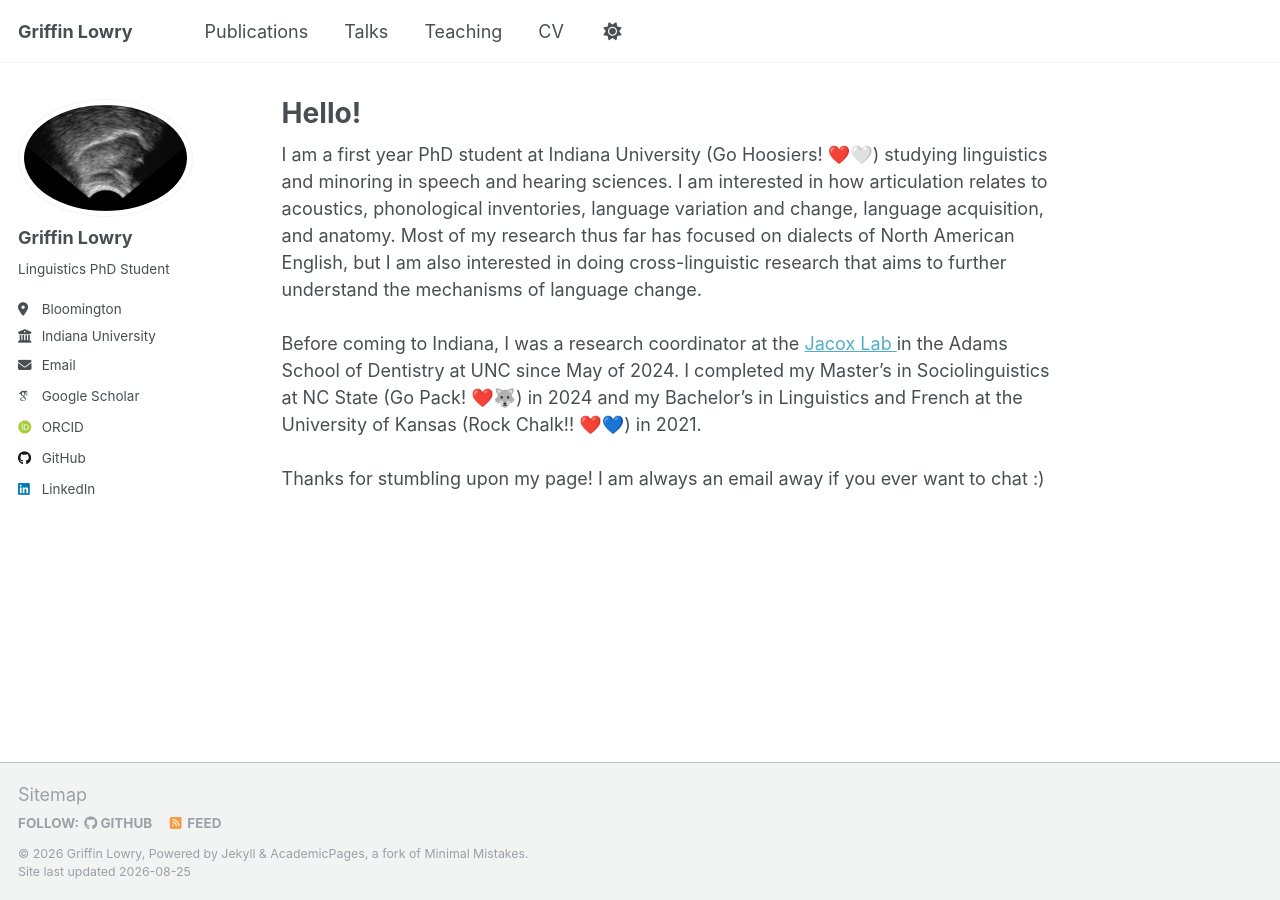
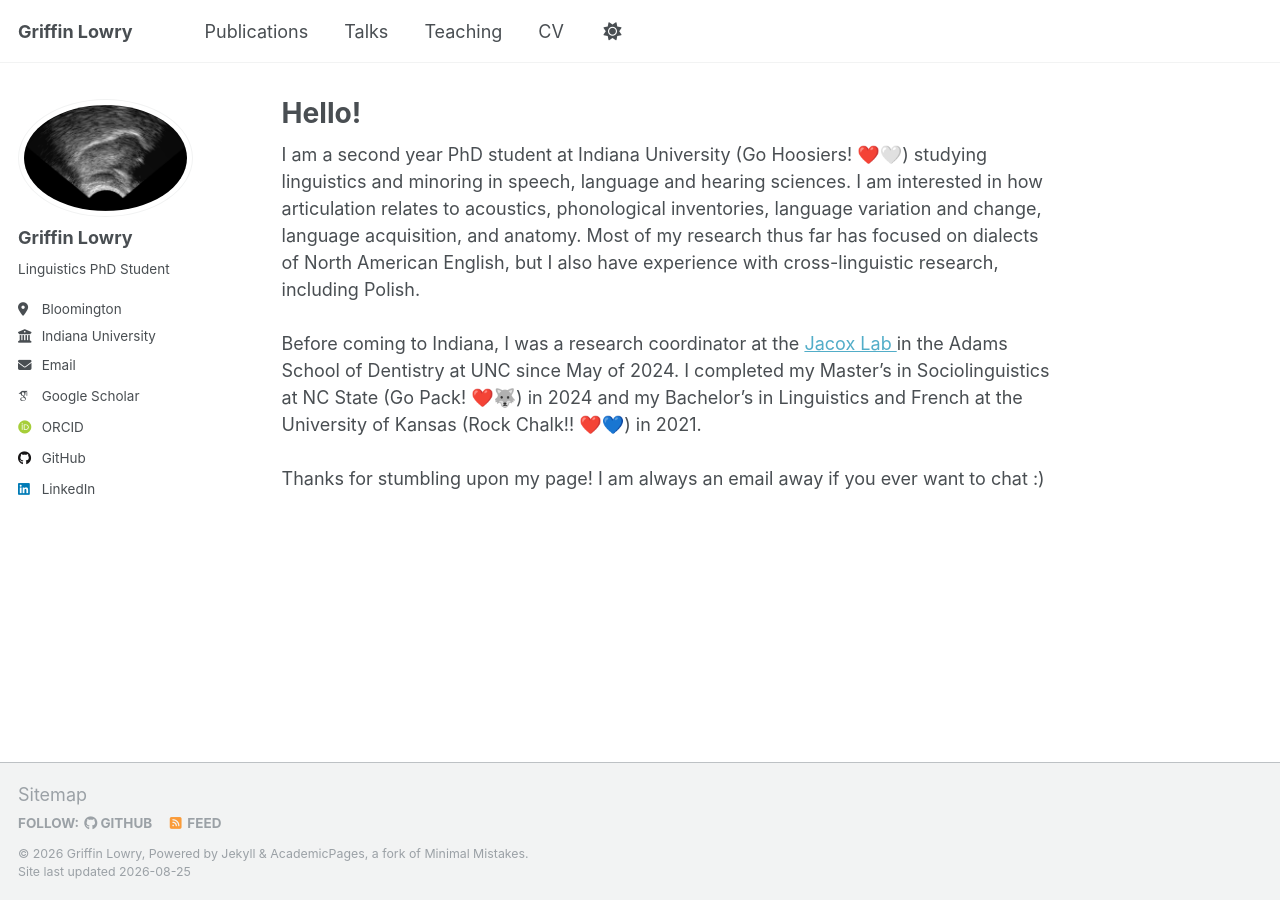
Before and after one commit to griffinlowry/griffinlowry.github.io, a Jekyll site: the page built from _pages/about.md, in a window 1280 px wide. Built offline with Jekyll 4.4.1, drawn with Linux system fonts in a browser that asks for light colours; some web fonts are replaced.

Commit message:
Update about.md

```diff
--- a/_pages/about.md
+++ b/_pages/about.md
@@ -7,7 +7,7 @@
   - /about.html
 ---
 
-I am a first year PhD student at Indiana University (Go Hoosiers! ❤️🤍) studying linguistics and minoring in speech and hearing sciences. I am interested in how articulation relates to acoustics, phonological inventories, language variation and change, language acquisition, and anatomy. Most of my research thus far has focused on dialects of North American English, but I am also interested in doing cross-linguistic research that aims to further understand the mechanisms of language change.
+I am a second year PhD student at Indiana University (Go Hoosiers! ❤️🤍) studying linguistics and minoring in speech, language and hearing sciences. I am interested in how articulation relates to acoustics, phonological inventories, language variation and change, language acquisition, and anatomy. Most of my research thus far has focused on dialects of North American English, but I also have experience with cross-linguistic research, including Polish.
 <br>
 <br>
 Before coming to Indiana, I was a research coordinator at the
```
